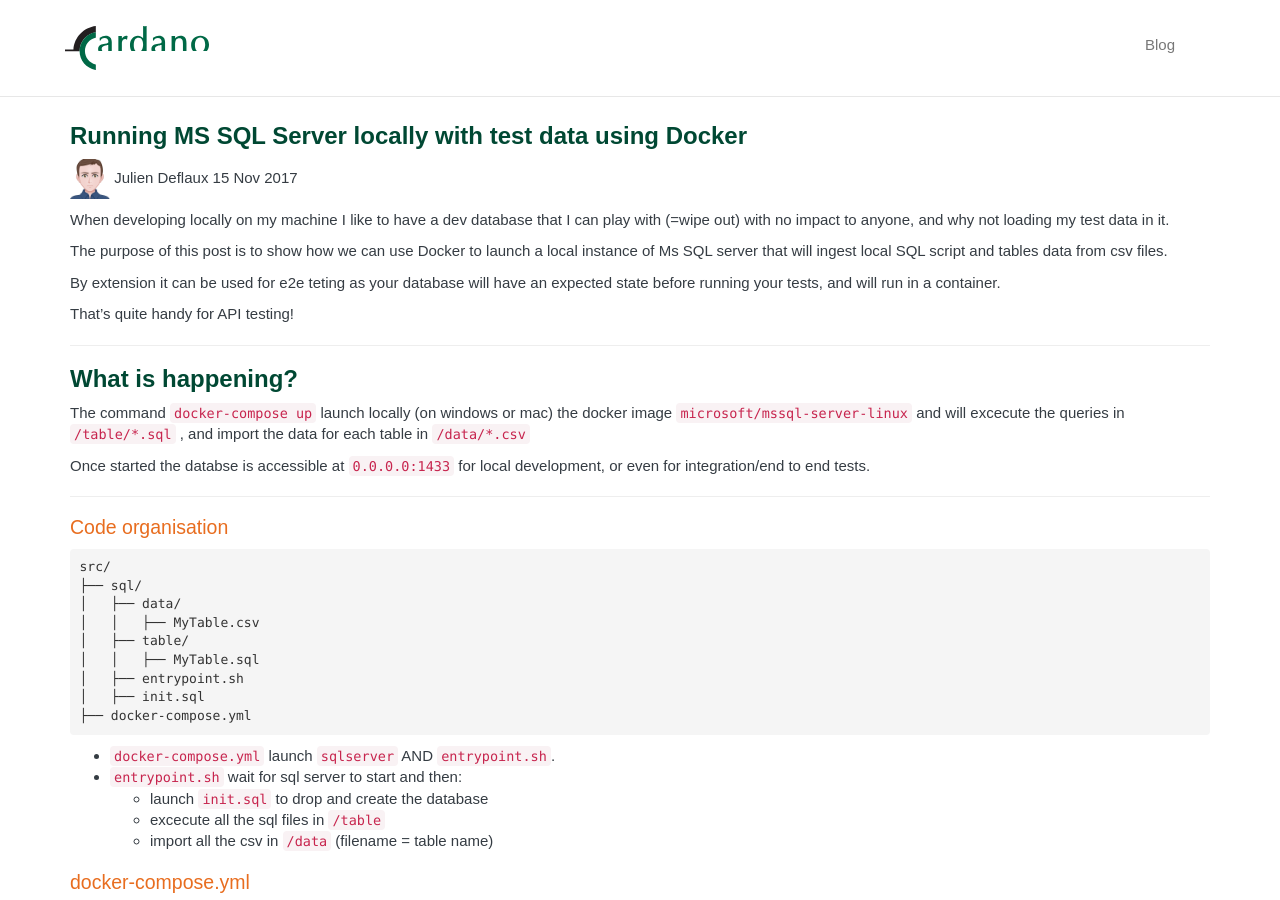
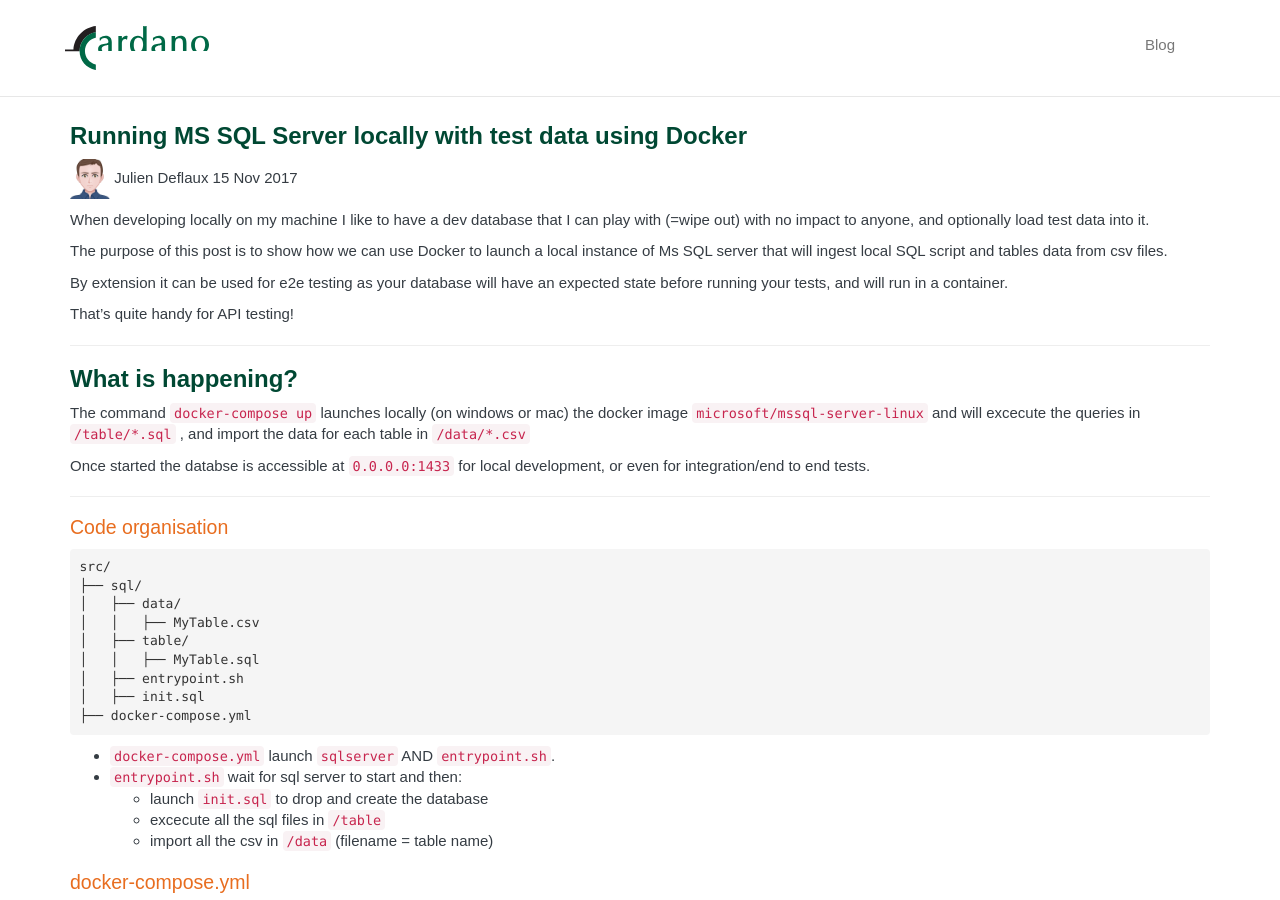
Before and after one commit to ronlawrence/cardano.github.io, a Jekyll site: the page built from _posts/2017-11-15-mssql-docker-container.md, in a window 1280 px wide and 900 px high. Built offline with Jekyll 4.4.1, drawn with Linux system fonts in a browser that asks for light colours; nearby versions of some CDN libraries; some web fonts are replaced.

Commit message:
fixed typo

````diff
--- a/_posts/2017-11-15-mssql-docker-container.md
+++ b/_posts/2017-11-15-mssql-docker-container.md
@@ -7,11 +7,11 @@ categories: docker container mssql automation
 description: Running MS SQL Server in a Docker Container that will load local sql file and data from csv
 ---
 
-When developing locally on my machine I like to have a dev database that I can play with (=wipe out) with no impact to anyone, and why not loading my test data in it.
+When developing locally on my machine I like to have a dev database that I can play with (=wipe out) with no impact to anyone, and optionally load test data into it.
 
 The purpose of this post is to show how we can use Docker to launch a local instance of Ms SQL server that will ingest local SQL script and tables data from csv files.
 
-By extension it can be used for e2e teting as your database will have an expected state before running your tests, and will run in a container.
+By extension it can be used for e2e testing as your database will have an expected state before running your tests, and will run in a container.
 
 That's quite handy for API testing!
 
@@ -19,7 +19,7 @@ That's quite handy for API testing!
 
 # What is happening?
 
-The command ```docker-compose up``` launch locally (on windows or mac) the docker image  `microsoft/mssql-server-linux` and will excecute the queries in ```/table/*.sql``` , and import the data for each table in ```/data/*.csv```
+The command ```docker-compose up``` launches locally (on windows or mac) the docker image  `microsoft/mssql-server-linux` and will excecute the queries in ```/table/*.sql``` , and import the data for each table in ```/data/*.csv```
 
 Once started the databse is accessible at ```0.0.0.0:1433``` for local development, or even for integration/end to end tests.
 
````
